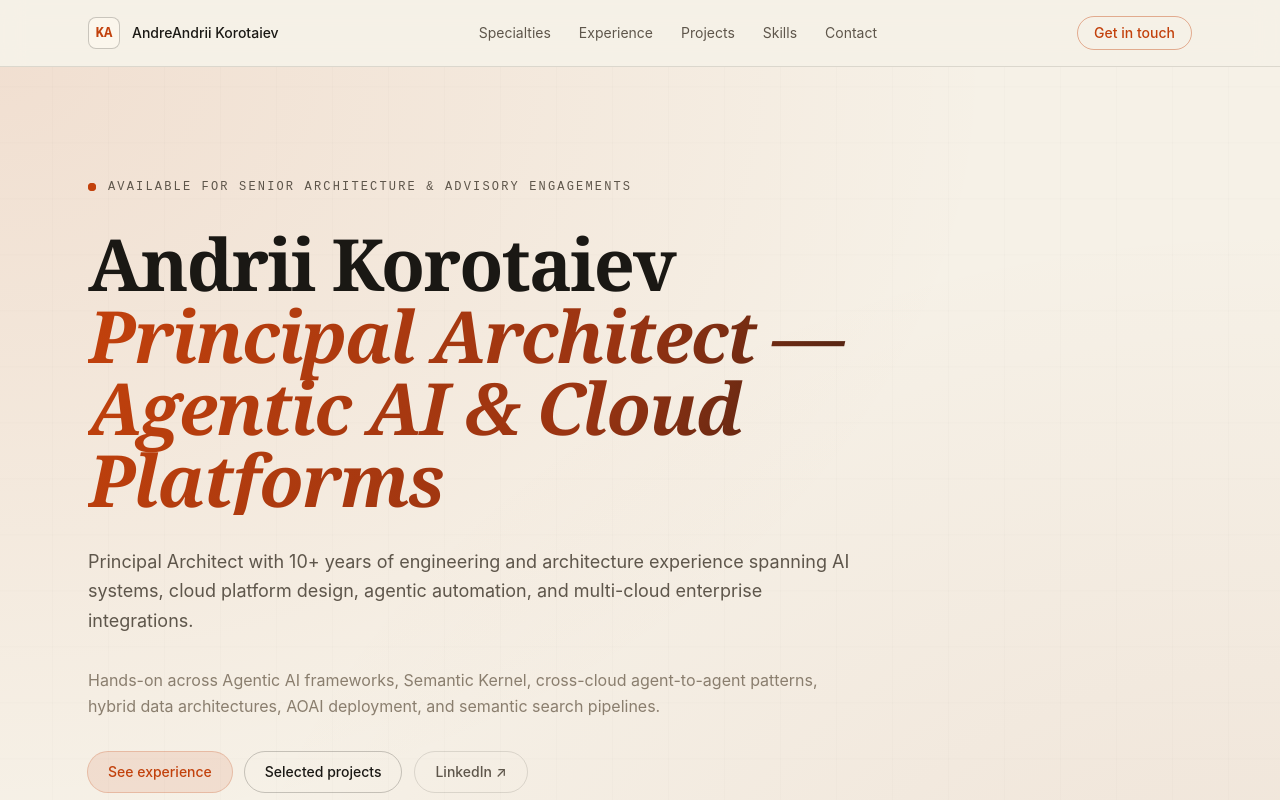
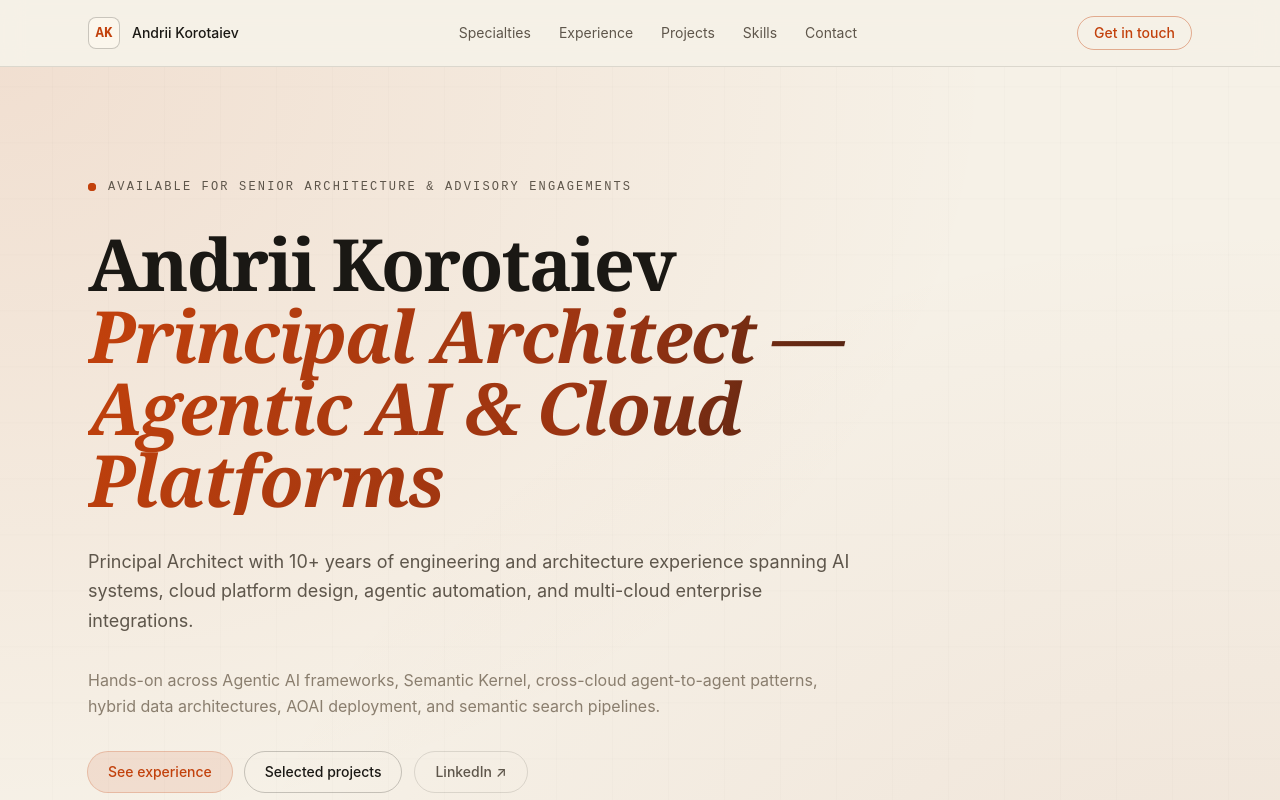
Before and after one commit to andrewkorot/andrewkorot.github.io, a Next.js app: page / in a window 1280 px wide. Shown: the top 800 px of the page. Built offline with nearby package versions, Linux system fonts and the light colour scheme.

Commit message:
fixed name

```diff
--- a/app/layout.tsx
+++ b/app/layout.tsx
@@ -2,11 +2,11 @@ import type { Metadata } from "next";
 import "./globals.css";
 
 export const metadata: Metadata = {
-  title: "AndreAndrii Korotaiev — Principal Architect, AI & Cloud",
+  title: "Andrii Korotaiev — Principal Architect, AI & Cloud",
   description:
     "20+ years architecting Agentic AI, cloud platforms, and large-scale enterprise systems across Azure, AWS, and GCP.",
   openGraph: {
-    title: "AndreAndrii Korotaiev — Principal Architect, AI & Cloud",
+    title: "Andrii Korotaiev — Principal Architect, AI & Cloud",
     description:
       "Agentic AI, Semantic Kernel, multi-cloud platforms, RAG pipelines, and enterprise modernization.",
     type: "website",
--- a/components/Navigation.tsx
+++ b/components/Navigation.tsx
@@ -14,10 +14,10 @@ export function Navigation() {
       <div className="mx-auto flex max-w-6xl items-center justify-between px-6 py-4">
         <Link href="#top" className="group flex items-center gap-3">
           <span className="grid h-8 w-8 place-items-center rounded-lg border border-border-strong bg-bg-card font-mono text-sm font-semibold text-accent-cyan">
-            KA
+            AK
           </span>
           <span className="hidden text-sm font-medium text-ink sm:inline">
-            AndreAndrii Korotaiev
+            Andrii Korotaiev
           </span>
         </Link>
         <nav className="hidden items-center gap-7 text-sm text-ink-mute md:flex">
```
